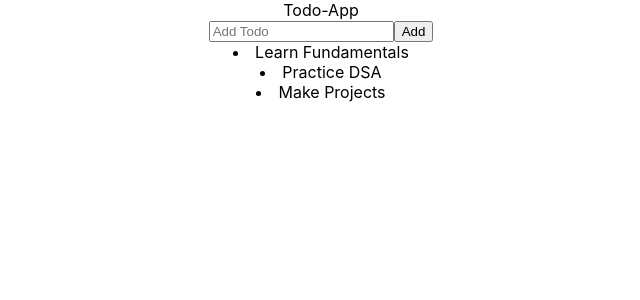
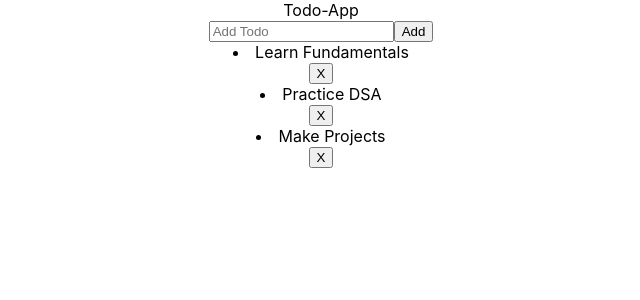
Before and after one commit to pesto-students/p3-ashish-Salmanz18, a React (Create React App) app in the folder Week-9/todo-app/: page / in a window 1280 px wide. Shown: the top 300 px of the page, without its empty margins (319-959 px from the left). Built offline with nearby package versions, Linux system fonts and the light colour scheme.

Commit message:
Added Delete-Todo feature

```diff
--- a/Week-9/todo-app/src/App.js
+++ b/Week-9/todo-app/src/App.js
@@ -15,12 +15,23 @@ function App() {
         setTodoItems(newTodoList);
     };
 
+    const deleteTodoItem = (index) => {
+        const newTodoList = [...todoItems];
+        newTodoList.splice(index, 1);
+        setTodoItems(newTodoList);
+    };
+
     return (
         <div className='App'>
             Todo-App
             <AddTodo createTodoItem={createTodoItem} />
             {todoItems.map((item, index) => (
-                <TodoList key={index} index={index} item={item} />
+                <TodoList
+                    key={index}
+                    index={index}
+                    item={item}
+                    deleteTodoItem={deleteTodoItem}
+                />
             ))}
         </div>
     );
--- a/Week-9/todo-app/src/components/TodoList.js
+++ b/Week-9/todo-app/src/components/TodoList.js
@@ -1,9 +1,10 @@
 import React from 'react';
 
-const TodoList = ({ item, index }) => {
+const TodoList = ({ item, index, deleteTodoItem }) => {
     return (
         <div className='todo-list'>
             <li>{item.task}</li>
+            <button onClick={() => deleteTodoItem(index)}>X</button>
         </div>
     );
 };
```
